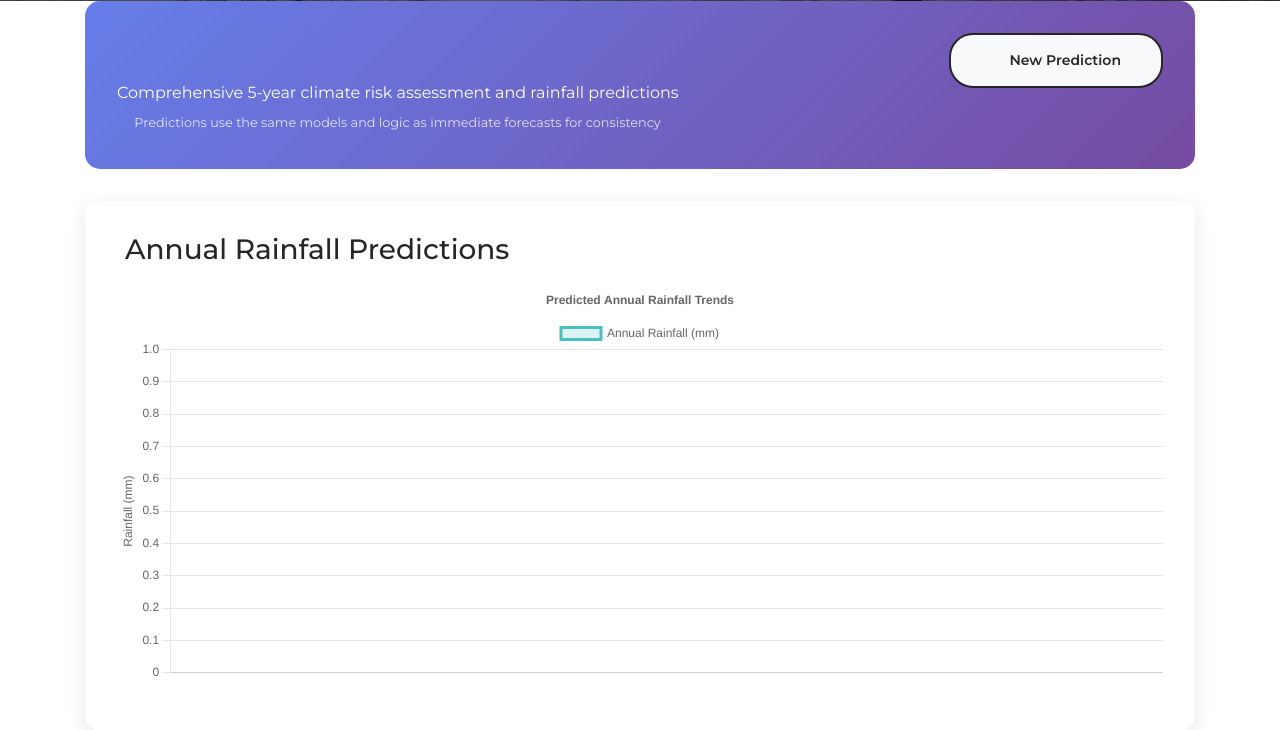
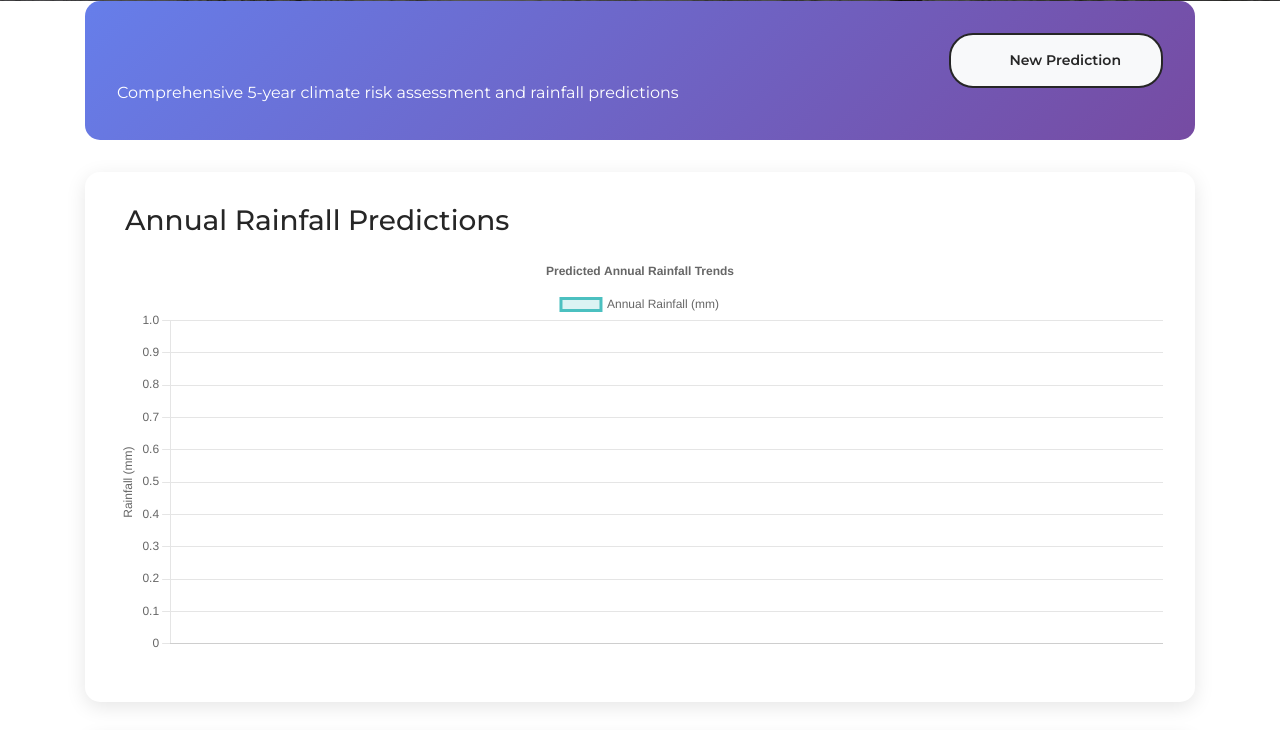
Before and after one commit to kart2004/Rain-Climate-Action, a Flask app: template templates/long_term_predict.html in a window 1280 px wide. Shown: the part 319-1049 px from the top of the page. Run offline with Flask 2, Linux system fonts and the light colour scheme; the template is opened without the code that fills it, so the values that code supplies are empty; parts of the project's set-up code (start-up, migrations or seed data) failed here and were passed over; some libraries are stand-ins or nearby versions; some web fonts are replaced.

Commit message:
removed line

```diff
--- a/templates/long_term_predict.html
+++ b/templates/long_term_predict.html
@@ -133,10 +133,6 @@
                 <div class="col-md-8">
                     <h2><i class="fa fa-map-marker mr-2"></i>{{ location }}{% if state %}, {{ state }}{% endif %}</h2>
                     <p class="mb-0">Comprehensive 5-year climate risk assessment and rainfall predictions</p>
-                    <small style="opacity: 0.8;">
-                        <i class="fa fa-info-circle mr-1"></i>
-                        Predictions use the same models and logic as immediate forecasts for consistency
-                    </small>
                 </div>
                 <div class="col-md-4 text-right">
                     <a href="{{ url_for('long_term_predict') }}" class="btn btn-light">
```
